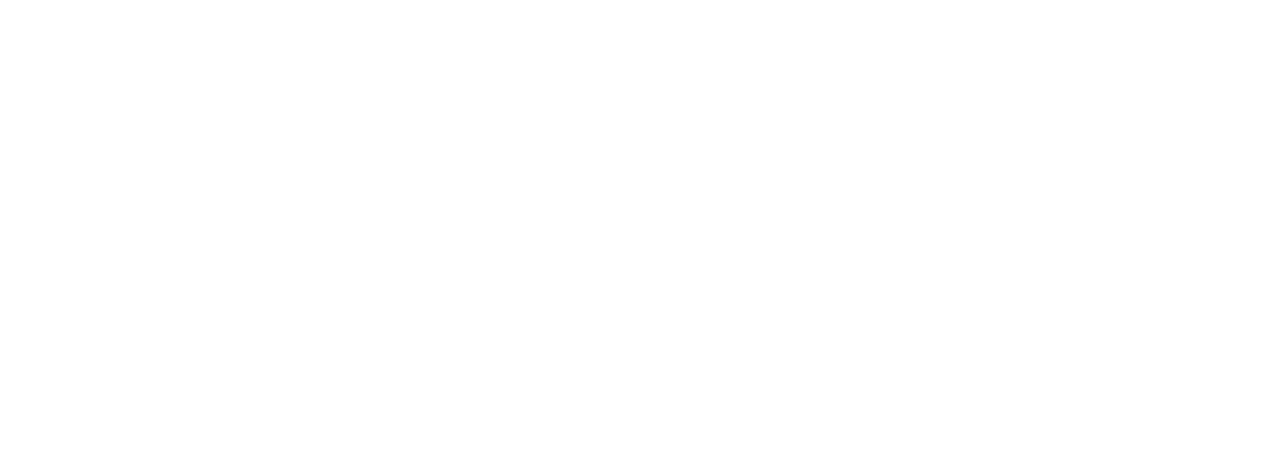
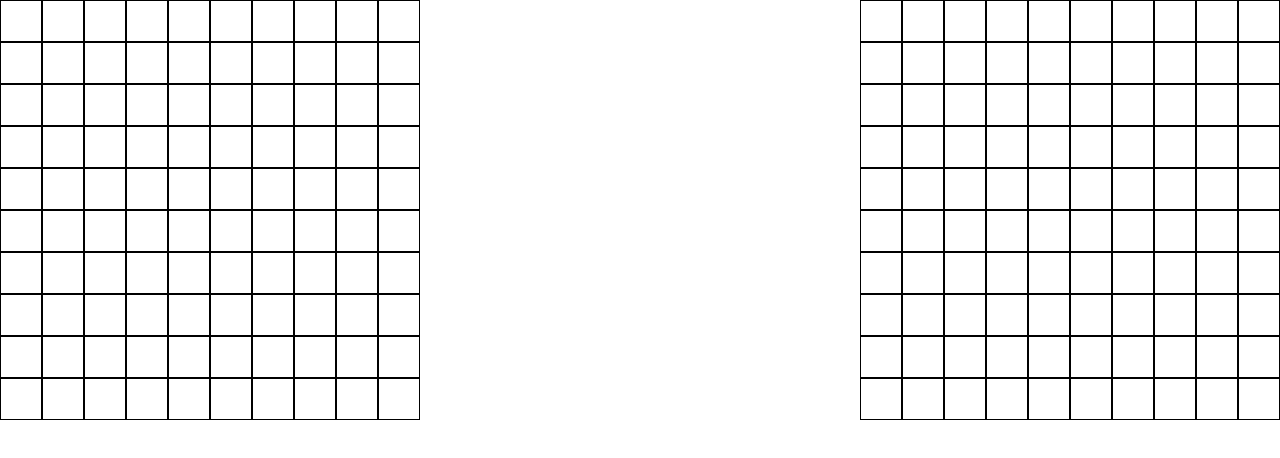
Before and after one commit to Lucrum/battleship, a website built with webpack: page dist/index.html in a window 1280 px wide. Built offline with nearby package versions, Linux system fonts and the light colour scheme.

Commit message:
Basic game grid, DOM manipulation

```diff
--- a/src/scripts/logic.js
+++ b/src/scripts/logic.js
@@ -1,6 +1,19 @@
 const { Gameboard } = require("./gameboard");
-const { Ship } = require("./ship");
+const { Player } = require("./player");
+const { renderBoards } = require("./ui");
+const { getRandomInt } = require("./utils");
+import "../styles/board.css";
+import "../styles/general.css";
 
-const game = new Gameboard();
+let gameStart = false;
 
-// console.log(game.board);
+const randomNames = ["SAM", "The Annihilator", "Conversation PGT-9000", "Nino"];
+
+function newGame() {
+  const playerBoard = new Gameboard();
+  const aiBoard = new Gameboard();
+  const ai = new Player(randomNames[getRandomInt(randomNames.length)], true);
+  renderBoards(playerBoard, aiBoard);
+}
+
+newGame();
--- /dev/null
+++ b/src/scripts/ui.js
@@ -0,0 +1,40 @@
+const playerBoardArea = document.querySelector("div#player-board");
+const enemyBoardArea = document.querySelector("div#enemy-board");
+
+function generatePlayerBoard(gameboard) {
+  const cellList = [];
+  for (let i = 0; i < gameboard.dimensions; i += 1) {
+    for (let j = 0; j < gameboard.dimensions; j += 1) {
+      const cell = document.createElement("div");
+      cell.classList.add(
+        "cell",
+        gameboard.board[i][j] === undefined ? "empty" : "occupied"
+      );
+      cellList.push(cell);
+    }
+  }
+  return cellList;
+}
+
+function generateEnemyBoard(gameboard) {
+  const cellList = [];
+  for (let i = 0; i < gameboard.dimensions; i += 1) {
+    for (let j = 0; j < gameboard.dimensions; j += 1) {
+      const cell = document.createElement("div");
+      cell.classList.add(
+        "cell",
+        gameboard.board[i][j] === undefined ? "empty" : "hit"
+      );
+      cellList.push(cell);
+    }
+  }
+  return cellList;
+}
+
+export function renderBoards(playerBoard, enemyBoard) {
+  const player = generatePlayerBoard(playerBoard);
+  const enemy = generateEnemyBoard(enemyBoard);
+
+  playerBoardArea.replaceChildren(...player);
+  enemyBoardArea.replaceChildren(...enemy);
+}
--- /dev/null
+++ b/src/styles/board.css
@@ -0,0 +1,16 @@
+div.board {
+  display: grid;
+  grid-template-columns: repeat(10, 1fr);
+  grid-template-rows: repeat(10, 1fr);
+}
+
+div.game-container {
+  display: flex;
+  justify-content: space-between;
+}
+
+div.cell {
+  height: 40px;
+  width: 40px;
+  border: 1px solid black;
+}
--- /dev/null
+++ b/src/styles/general.css
@@ -0,0 +1,3 @@
+body {
+  margin: 0px;
+}
```
Also changed, not shown: dist/index.html, dist/main.js.
